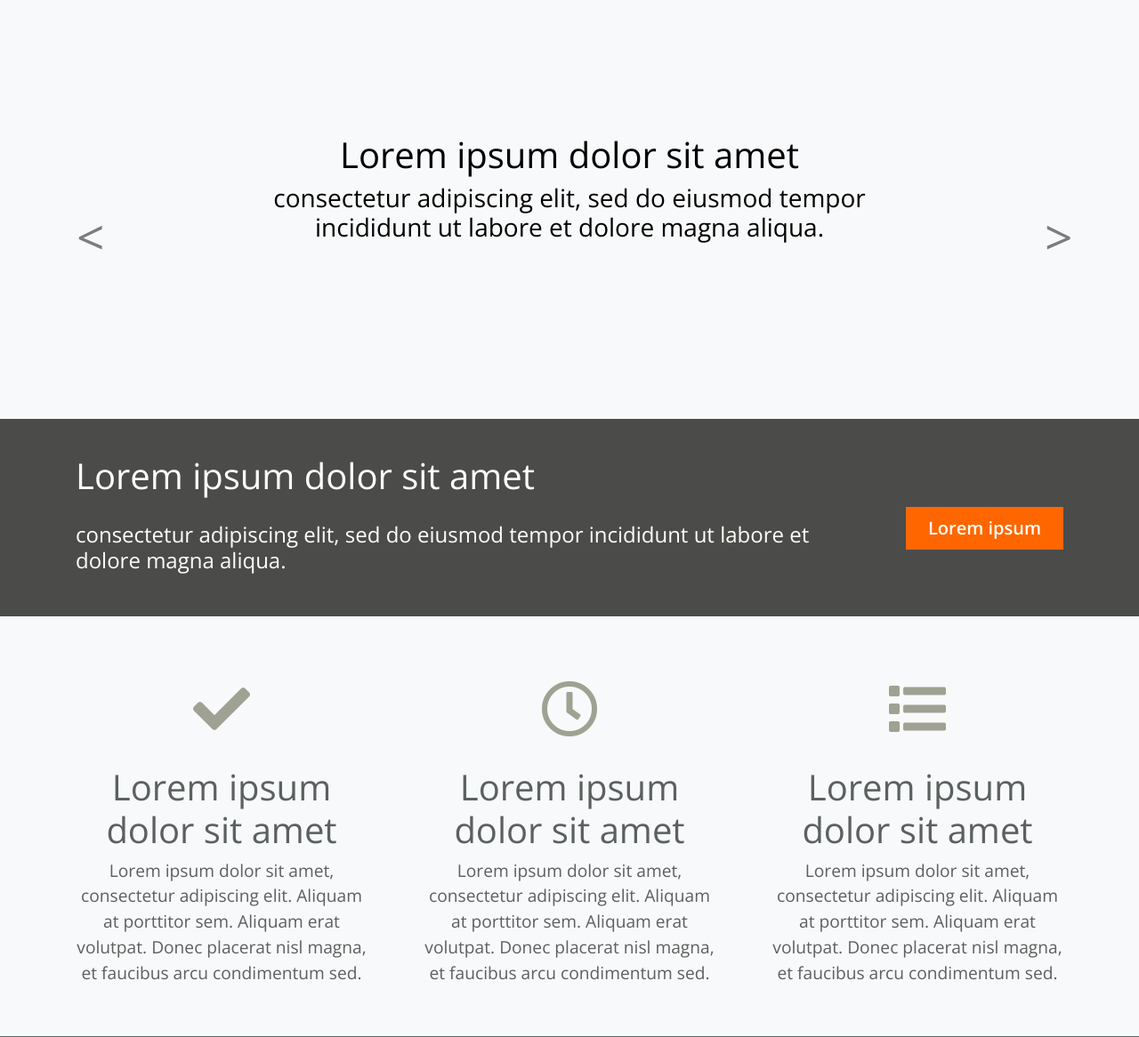
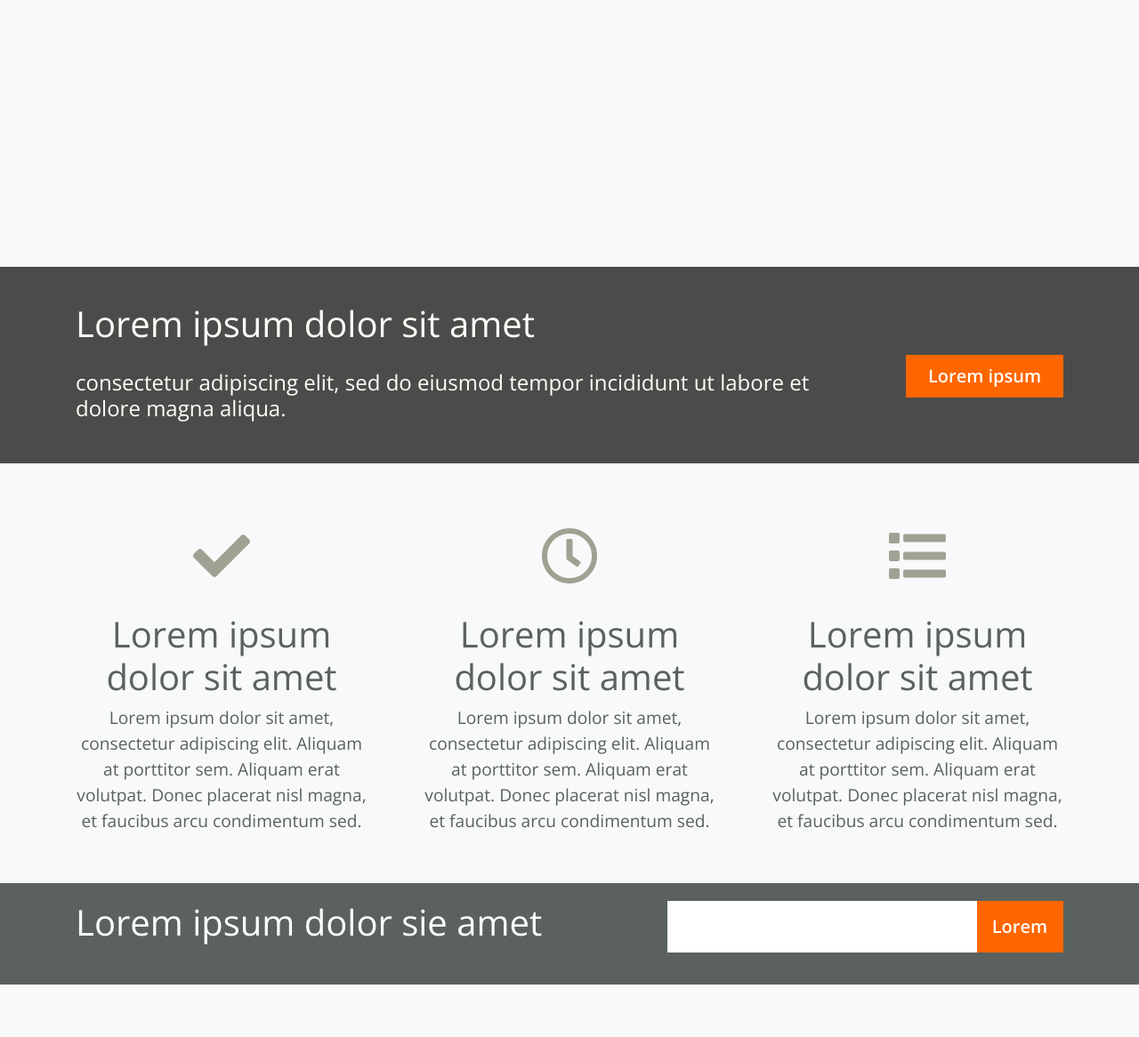
Before and after one commit to KamilNurzynski/SCRUM, a Django app: template jedzonko/templates/index.html in a window 1280 px wide. Shown: the part 101-1267 px from the top of the page at 89% size. Run offline with Django 3.2, Linux system fonts and the light colour scheme; the template is opened without the code that fills it, so the values that code supplies are empty; some libraries are stand-ins or nearby versions; some web fonts are replaced.

Commit message:
dodanie urls (#1)
* dodanie urls

* dodany widok karuzeli i template do podpięcia na stronie

* dodany widok karuzeli i htlm do podpięcia

* dodany widok w URL's

* zmiany w widokach

```diff
--- a/jedzonko/templates/index.html
+++ b/jedzonko/templates/index.html
@@ -46,32 +46,12 @@
         <div id="carouselExampleControls" class="carousel slide main-slider" data-ride="carousel">
             <div class="carousel-inner container">
                 <div class="carousel-item active">
-                    <div class="container w-75 d-flex">
-                        <div class="carousel-caption d-block">
-                            <h1>Lorem ipsum dolor sit amet</h1>
-                            <h3> consectetur adipiscing elit, sed do eiusmod tempor incididunt ut labore et dolore
-                                magna aliqua.</h3>
-                        </div>
-                    </div>
-                </div>
-                <div class="carousel-item">
-                    <div class="container w-75 d-flex">
-                        <div class="carousel-caption d-block">
-                            <h1>Torem ipsum dolor sit amet</h1>
-                            <h3> consectetur adipiscing elit, sed do eiusmod tempor incididunt ut labore et dolore
-                                magna aliqua.</h3>
-                        </div>
-                    </div>
-                </div>
-                <div class="carousel-item">
-                    <div class="container w-75 d-flex">
-                        <div class="carousel-caption d-block">
-                            <h1>Borem ipsum dolor sit amet</h1>
-                            <h3> consectetur adipiscing elit, sed do eiusmod tempor incididunt ut labore et dolore
-                                magna aliqua.</h3>
-                        </div>
-                    </div>
-                </div>
+
+                <!--do sprawdzenia widok karuzeli -->
+
+                    {% block carousel %}
+
+                    {%  endblock %}
             </div>
             <a class="carousel-control-prev" href="#carouselExampleControls" role="button" data-slide="prev">
                 <span class="carousel-control-prev-icon" aria-hidden="true"></span>
--- a/scrumlab/urls.py
+++ b/scrumlab/urls.py
@@ -16,9 +16,12 @@
 from django.contrib import admin
 from django.urls import path
 
+from jedzonko import views
 from jedzonko.views import IndexView
 
 urlpatterns = [
     path('admin/', admin.site.urls),
     path('index/', IndexView.as_view()),
+    path('karuzela/', views.CarouselView.as_view())
+
 ]
```
Also changed, not shown: jedzonko/templates/carousel.html (added, +13 -0 lines), jedzonko/views.py (+13 -0 lines).
